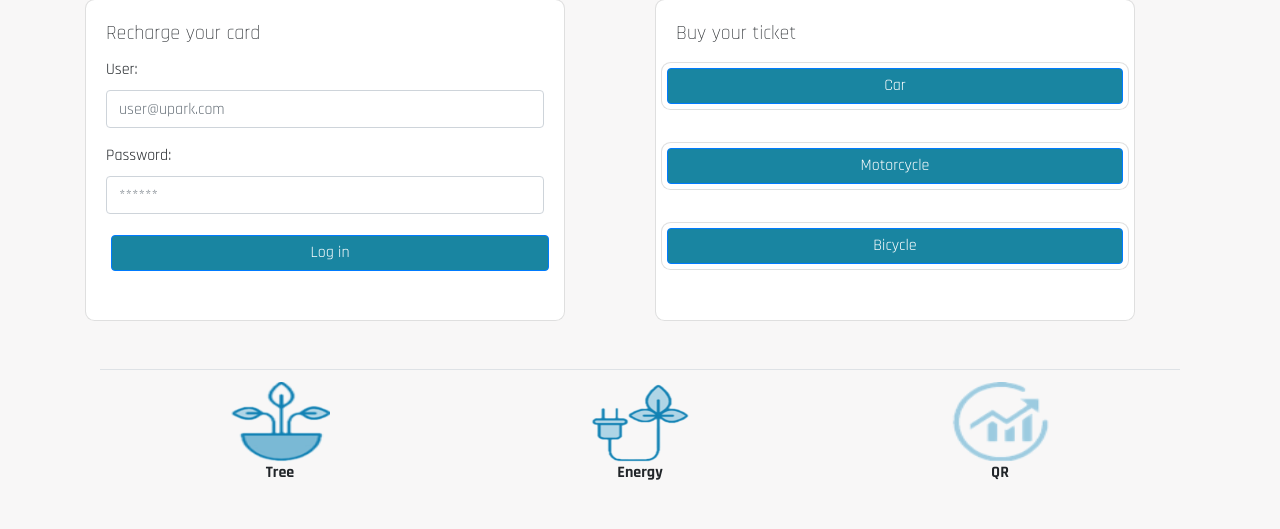
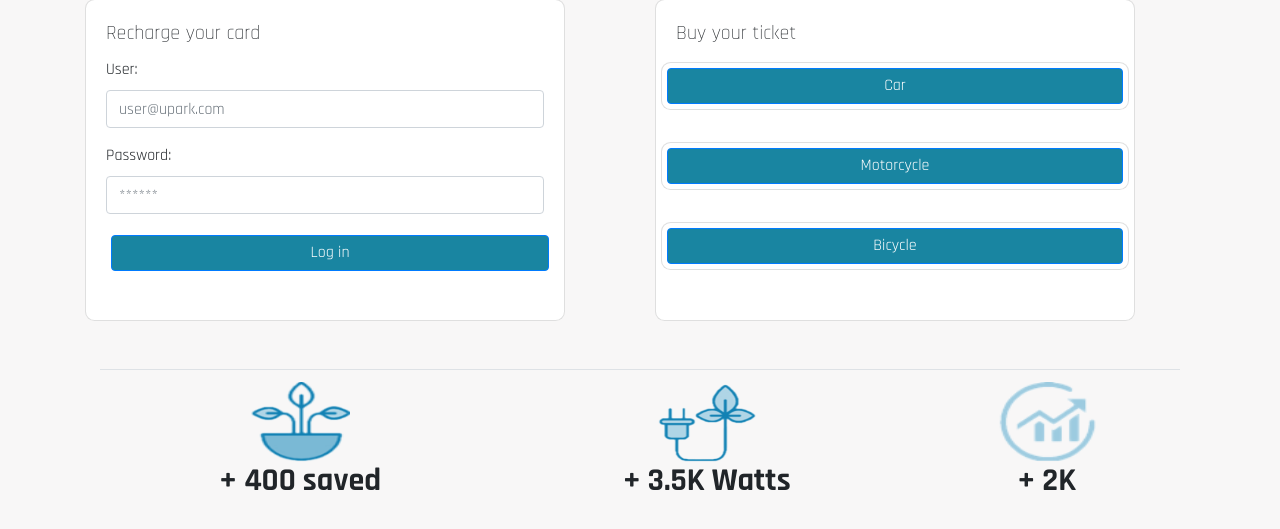
Before and after one commit to jmonto98/uPark, a Django app: page / in a window 1280 px wide. Shown: the part 145-674 px from the top of the page. Run offline with Django 5.2, Linux system fonts and the light colour scheme; data comes from the database, SQL or seed files in the repository; lists and menus that the app fills with data are empty; some libraries are stand-ins or nearby versions.

Commit message:
Indicators

```diff
--- a/accounts/templates/main.html
+++ b/accounts/templates/main.html
@@ -173,9 +173,9 @@
       <div class="col align-items-center">
         <table class="table table-query" >
             <tr>
-              <th scope="col" style="text-align:center"><img src="{% static 'images/paper.png' %}" width="100" height="80" ><br>Tree</th>
-              <th scope="col" style="text-align:center"><img src="{% static 'images/energy.png' %}" width="100" height="80" ><br>Energy</th>
-              <th scope="col" style="text-align:center"><img src="{% static 'images/money.png' %}" width="100" height="80" ><br>QR </th>
+              <th scope="col" style="text-align:center"><img src="{% static 'images/paper.png' %}" width="100" height="80" ><br><h2><b>+ 400 saved </b></h2></th>
+              <th scope="col" style="text-align:center"><img src="{% static 'images/energy.png' %}" width="100" height="80" ><br><h2><b>+ 3.5K Watts </b></h2></th>
+              <th scope="col" style="text-align:center"><img src="{% static 'images/money.png' %}" width="100" height="80" ><br><h2><b>+ 2K </b></h2></th>
             </tr>
         </table>
 
```
